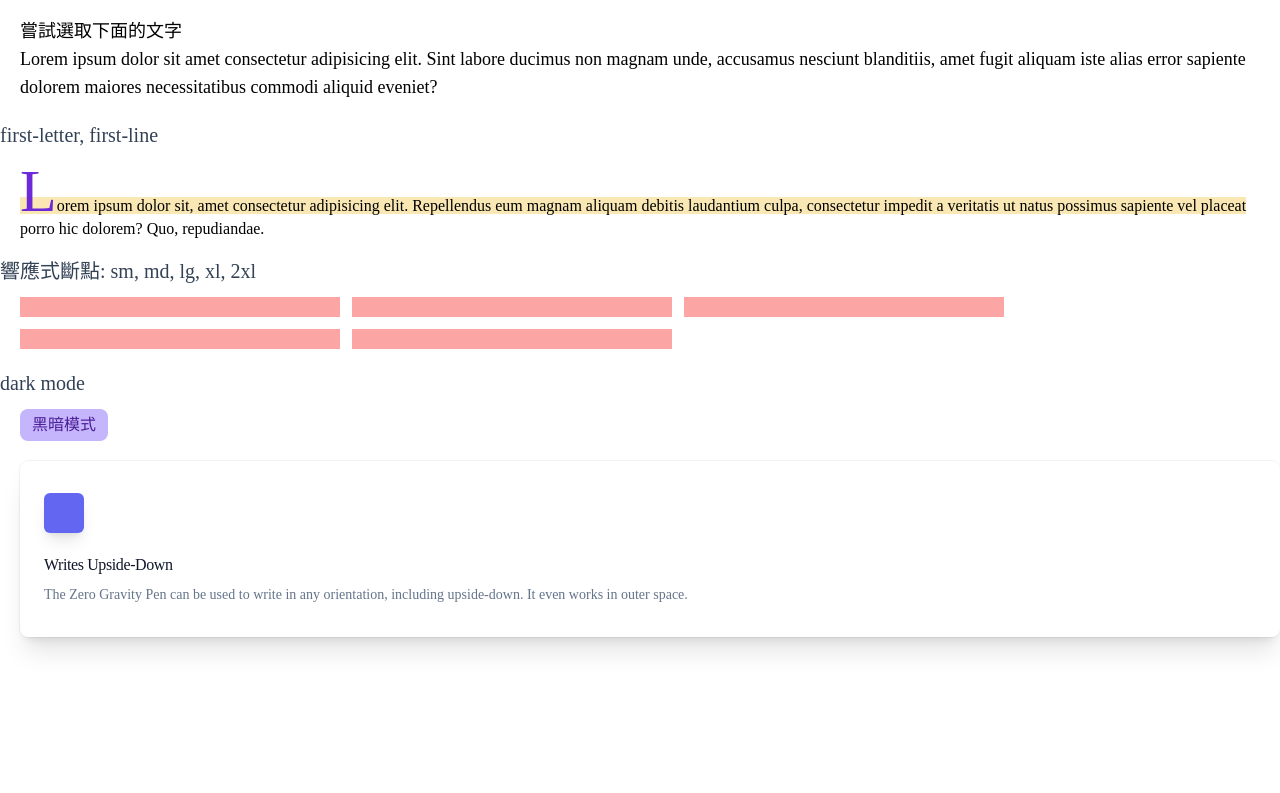
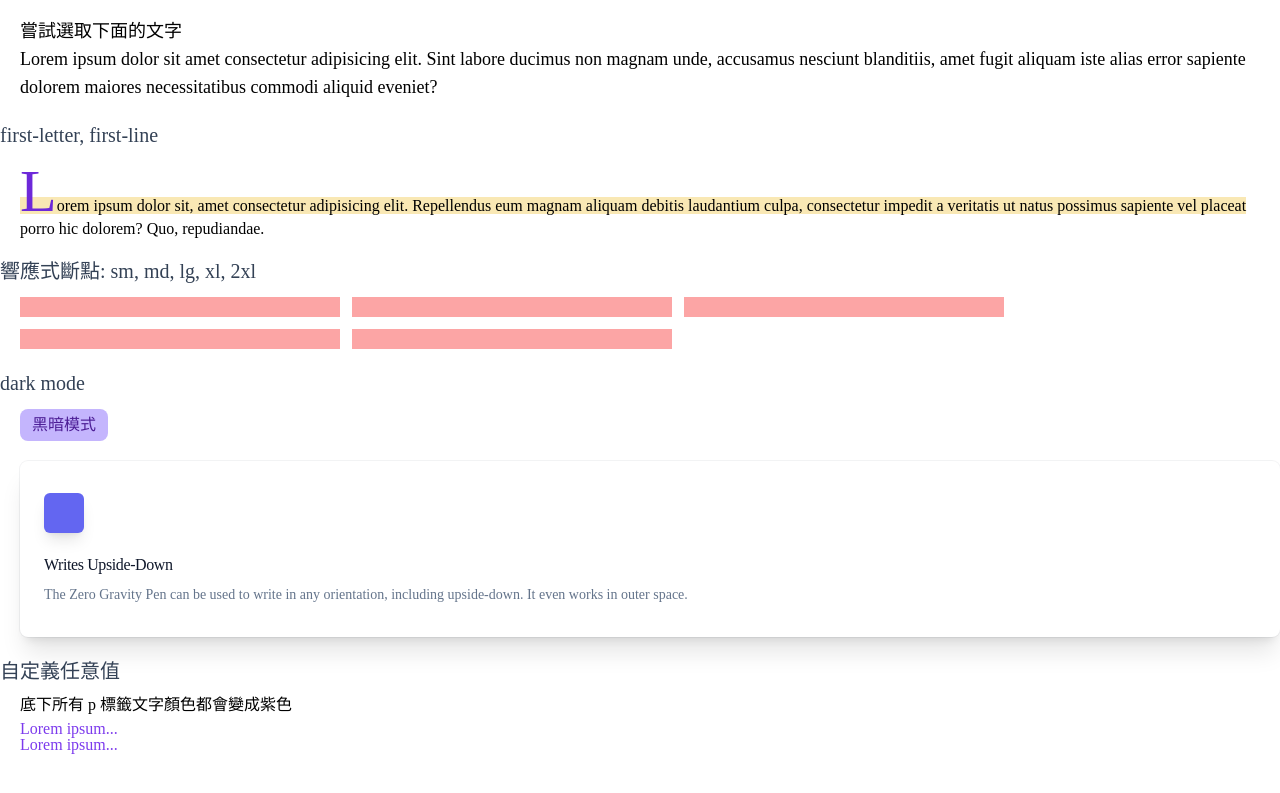
Before and after one commit to MizuYang/tailwind-playground, a Nuxt app: page /demo in a window 1280 px wide. Shown: the part 1625-2418 px from the top of the page. Before the commit the page ends 2322 px from the top, so only its background shows below. Built offline with nearby package versions, Linux system fonts and the light colour scheme.

Commit message:
新增 自訂任意值

```diff
--- a/pages/demo.vue
+++ b/pages/demo.vue
@@ -342,6 +342,21 @@ function darkModeToggle() {
           </div>
         </template>
       </SectionContent>
+
+      <SectionContent title="自定義任意值">
+        <template #content>
+          <div class="[&_p]:text-violet-600">
+            <h3 class="mb-2">底下所有 p 標籤文字顏色都會變成紫色</h3>
+            <p>Lorem ipsum...</p>
+            <ul>
+              <li>
+                <p>Lorem ipsum...</p>
+              </li>
+            </ul>
+          </div>
+        </template>
+      </SectionContent>
+
     </main>
   </div>
 </template>
```
